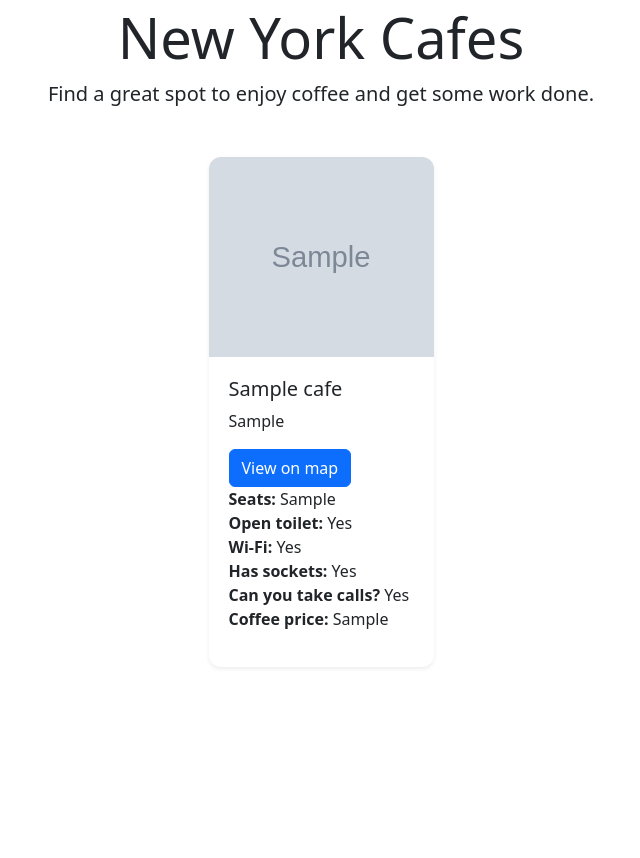
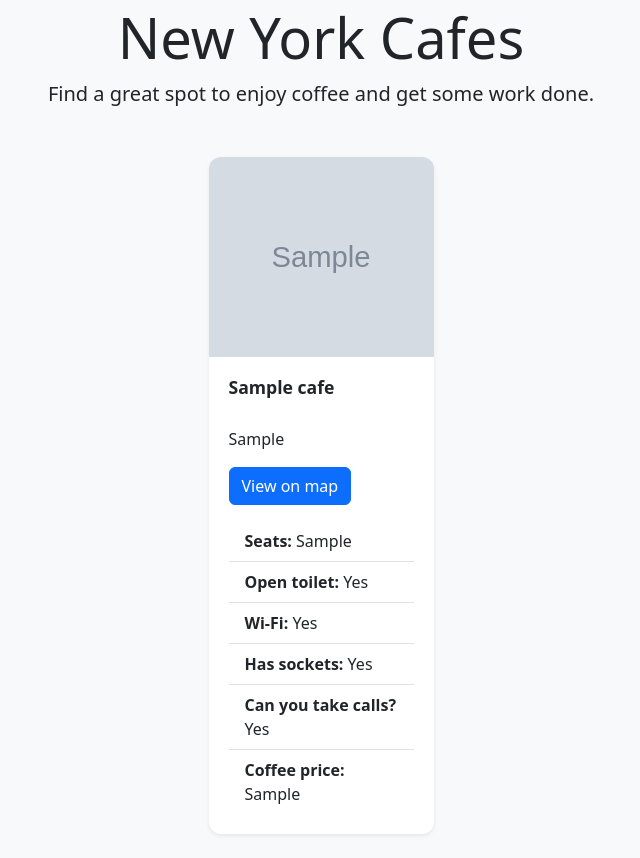
Before and after one commit to gustavodev6331/cafe-shop-website, a Flask app: page / in a window 1280 px wide. Shown: the part 20-878 px from the top of the page, without its empty margins (319-959 px from the left). Before the commit the page ends 688 px from the top, so only its background shows below. Run offline with Flask 3, Linux system fonts and the light colour scheme; tables that the repository leaves empty hold one stand-in row (values such as "Sample post"); grey boxes marked "Sample" are stand-in pictures; some libraries are stand-ins or nearby versions.

Commit message:
add some CSS for backgroung/images

```diff
--- a/templates/index.html
+++ b/templates/index.html
@@ -17,6 +17,7 @@
         border-radius: 12px;
         overflow: hidden;
         transition: transform 0.2s ease, box-shadow 0.2s ease;
+        background-color: #ffffff;
     }
 
     .card:hover {
@@ -27,6 +28,17 @@
     .card-body {
         padding: 1.25rem;
     }
+
+    body {
+        background-color: #f8f9fa;
+        color: #212529;
+    }
+
+    .card-title {
+        font-size: 1.1rem;
+        font-weight: 600;
+        min-height: 2.6rem;
+    }
     </style>
 </head>
 <body>
@@ -36,7 +48,7 @@
     </div>
 
     <div class="container px-4 px-lg-5 mt-5">
-        <div class="row gx-4 gx-lg-5 row-cols-2 row-cols-md-3 row-cols-xl-4 justify-content-center">
+        <div class="row gx-4 gx-lg-5 row-cols-1 row-cols-md-2 row-cols-lg-3 row-cols-xl-4 justify-content-center">
             {% for cafe in all_cafes %}
             <div class="col mb-4">
                 <div class="card shadow-sm h-100">
@@ -56,11 +68,11 @@
                             View on map
                         </a>
 
-                        <ul class="list-unstyled">
-                            <li>
+                        <ul class="list-group list-group-flush mt-3">
+                            <li class="list-group-item">
                                 <strong>Seats:</strong> {{ cafe.seats }}
                             </li>
-                            <li>
+                            <li class="list-group-item">
                                 <strong>Open toilet:</strong>
                                     {% if cafe.has_toilet %}
                                     Yes
@@ -68,7 +80,7 @@
                                     No
                                     {% endif %}
                             </li>
-                            <li>
+                            <li class="list-group-item">
                                 <strong>Wi-Fi:</strong>
                                     {% if cafe.has_wifi %}
                                     Yes
@@ -76,7 +88,7 @@
                                     No
                                     {% endif %}
                             </li>
-                            <li>
+                            <li class="list-group-item">
                                 <strong>Has sockets:</strong>
                                     {% if cafe.has_sockets %}
                                     Yes
@@ -84,7 +96,7 @@
                                     No
                                     {% endif %}
                             </li>
-                            <li>
+                            <li class="list-group-item">
                                 <strong>Can you take calls?</strong>
                                     {% if cafe.can_take_calls %}
                                     Yes
@@ -92,7 +104,7 @@
                                     No
                                     {% endif %}
                             </li>
-                            <li><strong>Coffee price:</strong> {{ cafe.coffee_price }}</li>
+                            <li class="list-group-item"><strong>Coffee price:</strong> {{ cafe.coffee_price }}</li>
                         </ul>
 
                     </div>
```
